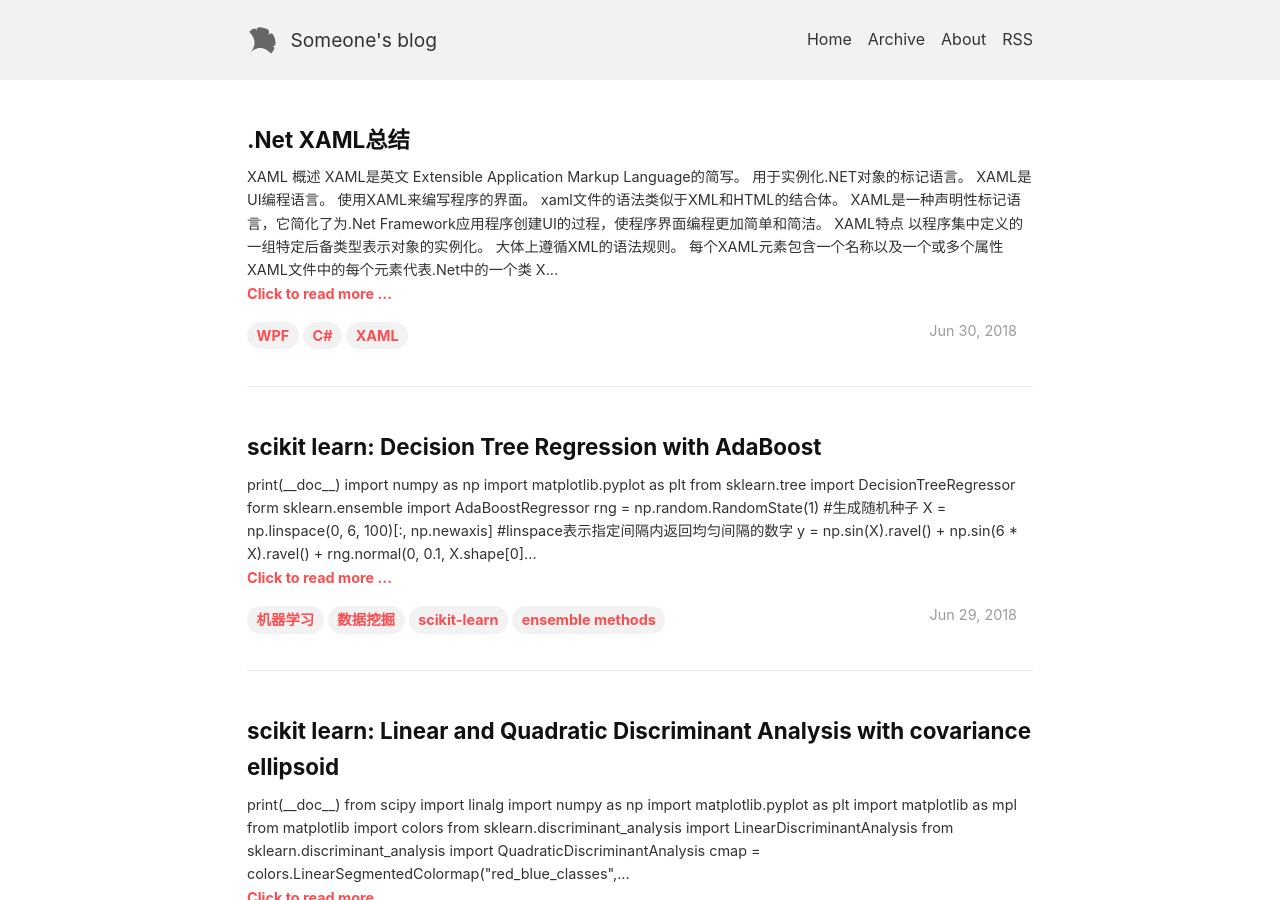
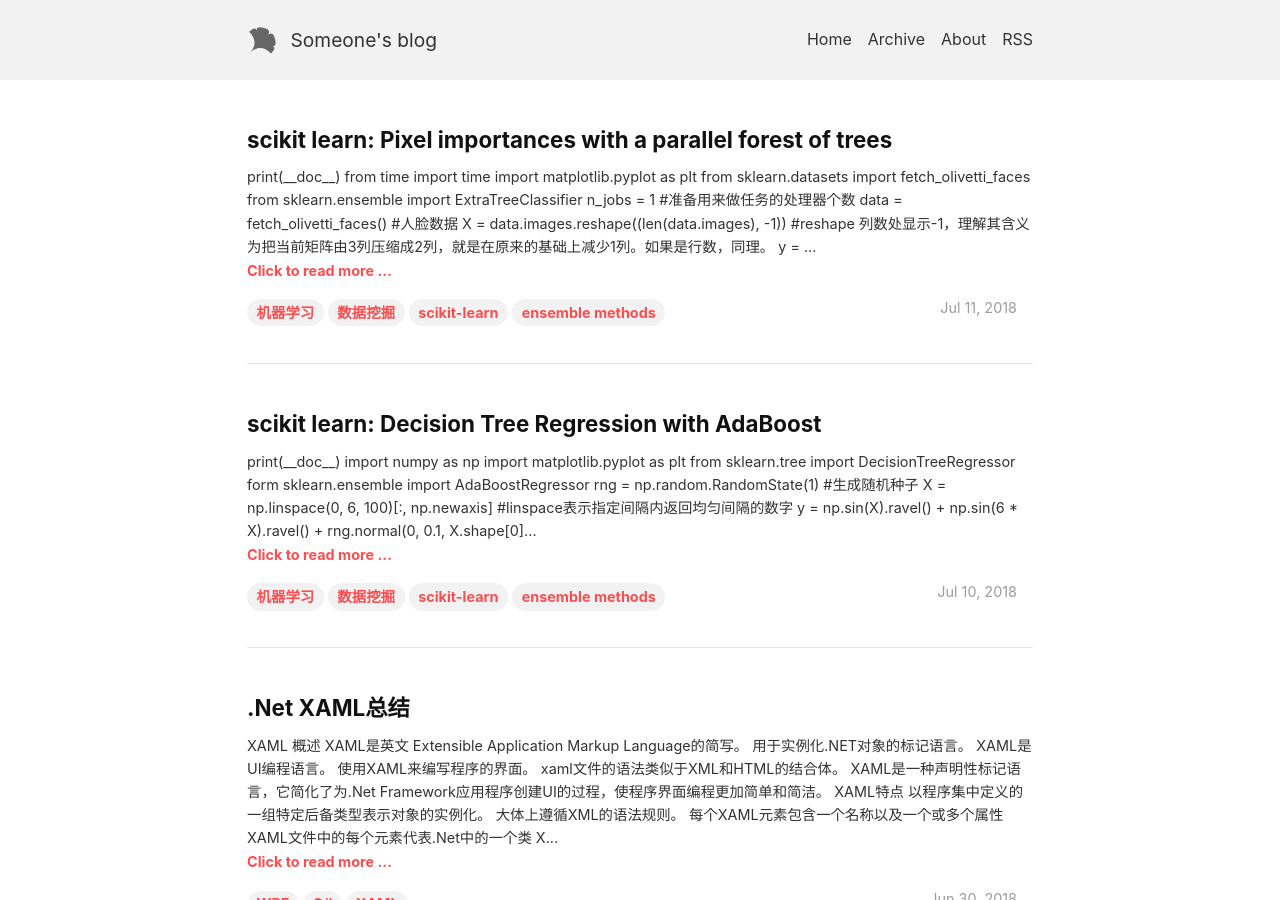
Before and after one commit to slyrx/Tech_Blog, a Jekyll site: the page built from index.html, in a window 1280 px wide and 900 px high. Built offline with Jekyll 4.4.1, drawn with Linux system fonts in a browser that asks for light colours; the list of posts is cut into pages by our own code; some of the changed lines change nothing that is shown; some of the changed text lies outside the part shown.

Commit message:
add new articles

```diff
--- a/_posts/2018-7-10-scikit-learn-example.md
+++ b/_posts/2018-7-10-scikit-learn-example.md
@@ -1,7 +1,7 @@
 ---
 layout: post
 title:  "scikit learn: Decision Tree Regression with AdaBoost"
-date:   2018-06-29 09:26:30
+date:   2018-07-10 09:26:30
 tags: [机器学习, 数据挖掘, scikit-learn, ensemble methods]
 ---
 
@@ -42,18 +42,11 @@
 #### 感悟
 这些算法都是针对数字比较有效的处理方式，具有客观性。所以不论你拿到什么样的数据，都会有相同的处理结果。
 
-
-
-
-
-
-
-
-
-
-
-
-
+#### 数据形式
++ 训练集 X.shape(100,1); y.shape(100)
++ (100,1)和(100)的区别是([100]),(100), 带不带中括号的区别。带中括号是一个数组，不带就是一个变量
++ 也就是sin函数的x值作为特征值，这里只有1维，y值作为标注值，也只有1维。
++ 这种函数的预测，用回归是最好的了。
 
 
 
--- /dev/null
+++ b/_posts/2018-7-11-scikit-learn-example.md
@@ -0,0 +1,86 @@
+---
+layout: post
+title:  "scikit learn: Pixel importances with a parallel forest of trees"
+date:   2018-07-11 10:36:30
+tags: [机器学习, 数据挖掘, scikit-learn, ensemble methods]
+---
+
+    print(__doc__)
+
+    from time import time
+    import matplotlib.pyplot as plt
+
+    from sklearn.datasets import fetch_olivetti_faces
+    from sklearn.ensemble import ExtraTreeClassifier
+
+    n_jobs = 1 #准备用来做任务的处理器个数
+
+    data = fetch_olivetti_faces() #人脸数据
+    X = data.images.reshape((len(data.images), -1)) #reshape 列数处显示-1，理解其含义为把当前矩阵由3列压缩成2列，就是在原来的基础上减少1列。如果是行数，同理。
+    y = data.target
+
+    mask = y < 5 # 把X中的种类限制在小于5个类的情况下
+    X = X[mask] # 序列中所有下标小于5的对应值都显示出来
+    y = y[mask]
+
+    print("Fitting ExtraTreesClassifier on faces data with %d cores..." % n_jobs)
+    t0 = time()
+    forest = ExtraTreesClassifier(n_estimators=1000, max_features=128, n_jobs=n_jobs, random_state=0) # n_estimators森林里树的数目, max_features用于切分最优树的最大特征数， n_jobs并行开启的任务数，random_state用于生成随机数的随机种子，目的是为了在不同的系统环境下生成出相同的随机数，其实是一种用来平衡误差的办法。
+
+    forest.fit(X, y)
+    print("done in %0.3fs" % (time() - t0)) # 显示运行时间
+    importances = forest.feature_importances_ # 这里forest的类型还是ExtraTreesClassifier, 在拟合过后训练的数据，得到了这个模型的些属性，其中feature_importanes_即是这样的一个属性。该属性定义为一个函数，这里因为计算的是图片，所以它的特征就是每个像素点上的附加信息。
+    importances = importances.reshape(data.images[0].shape)
+
+    plt.matshow(importances, cmap=plt.cm.hot) # 在一个画布中把一个数组以矩阵显示出来
+    plt.title("Pixel importances with forests of trees")
+    plt.show()
+
+
+
+
+
+### 背景介绍
+这个例子介绍了使用森林来评估像素的重要性，对象是一个图片（脸部识别）分类任务，看起来白热化的像素，表示越重要。
+这个例子还介绍了多任务中，平行预测的构造和计算。
+应用范围可以是提取最优特征值。
+
+#### mask功能详解
++ X.shape(400, 4096)
++ y.shape(400)
++ mask = y < 5, mask.shape(400)
++ 其中mask里True:50 False:350
++ X[mask]表示显示 ***mask为True的下标*** 对应的X的值
++ y[mask]同理
+
+### 引入库的方式区别
++ from collections import Counter
++ import Counter
++ import的只能是类名，如果文件名和类名不一样，则就需要使用from
+
+#### 数据结构
++ data shape (400, 4096)
++ data.images shape (400, 64, 64)
++ 训练集 X shape (50, 4096); y shape (50)
++ 训练集里每一条4096个特征，是由一条image里（64，64）被强制变成一维后成了(4096)
++ 测试集结果 y 自然是分类得到的结果，同时分类器还做了对特征值划分重要程度的工作。
++ 因为是图片数据，所以可以将结果形式以图片展示的方式显示出来。而展示的方式就是：
++ 把4096的维度再还原回（64，64），再以二维图片显示。
++ 图片数据的理解：算是图片数据比较特有的特征，可以通过压缩计算再还原的方式来处理。
+
+#### ravel的理解
+
+   |
+   |
+   |__________
+  /
+ /
+/
+
+   |
+   |
+   |__________
+
+意义：把三维压到二维表示，信息没有删减，只是全部追加到二维后面了
+
+end
```
